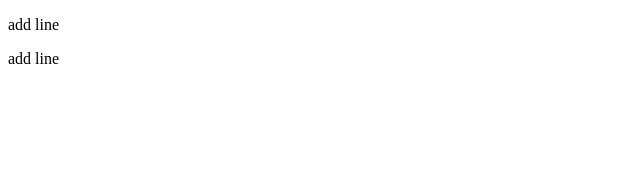
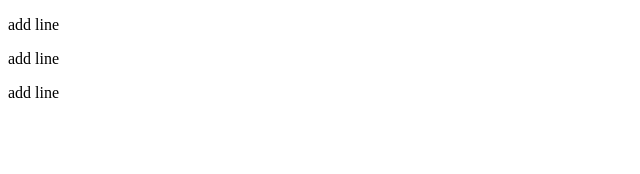
Before and after one commit to joaopavila/poc-changelog, an Angular app: page / in a window 1280 px wide. Shown: the top 174 px of the page, without its empty margins (0-640 px from the left). Built offline with nearby package versions, Linux system fonts and the light colour scheme.

Commit message:
feat: add line

```diff
--- a/src/app/app.component.html
+++ b/src/app/app.component.html
@@ -1,4 +1,4 @@
-
 <router-outlet></router-outlet>
 <p>add line</p>
 <p>add line</p>
+<p>add line</p>
```
